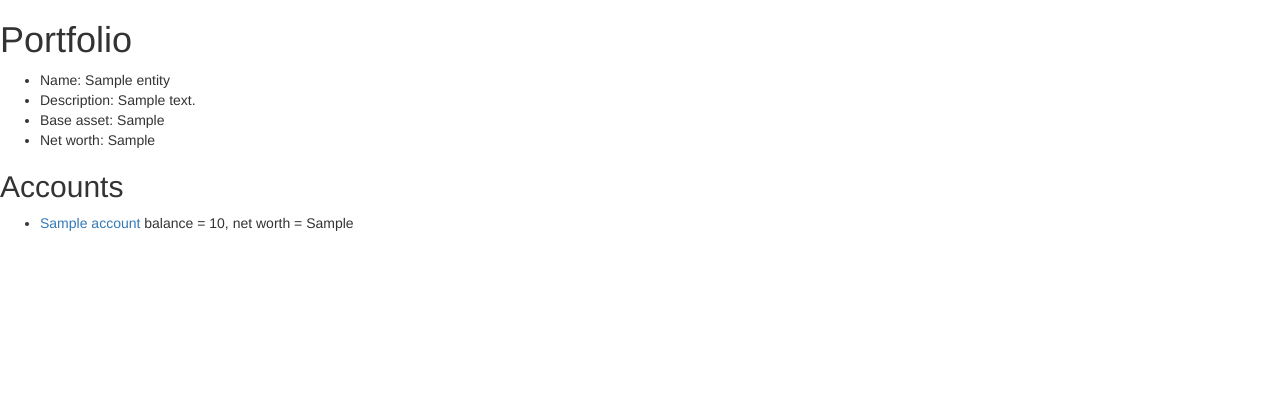
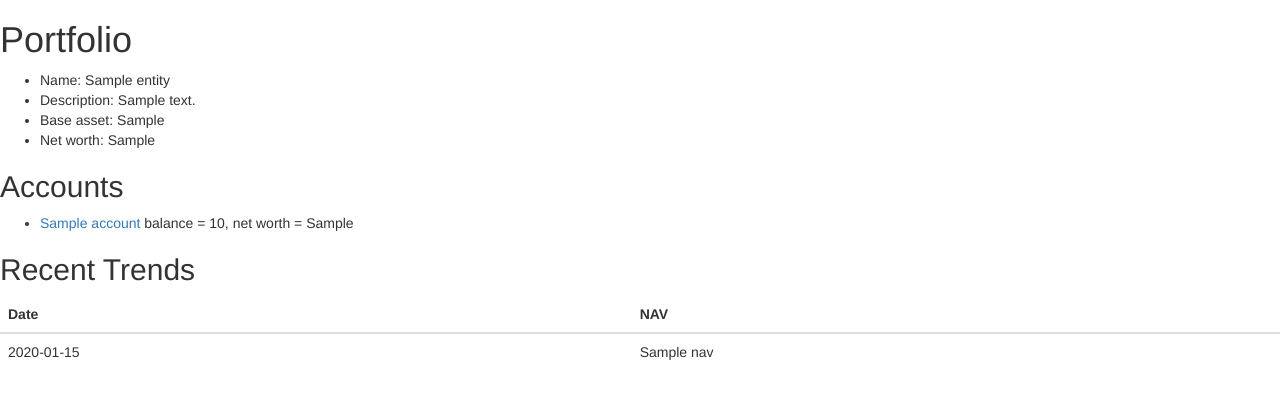
Before and after one commit to suminb/finance, a Flask app: template finance/main/templates/view_portfolio.html in a window 1280 px wide. Shown: the top 399 px of the page. Run offline with Flask 2, Linux system fonts and the light colour scheme; a user stored in the database is signed in; tables that the repository leaves empty hold one stand-in row (values such as "Sample post"); the template is opened without the code that fills it: most values are stand-ins (such as "Sample title", 1, 10 or a date in 2020); some libraries are stand-ins or nearby versions.

Commit message:
Show daily NAVs for the recent 30 days

```diff
--- a/finance/main/templates/view_portfolio.html
+++ b/finance/main/templates/view_portfolio.html
@@ -23,4 +23,22 @@
     {% endfor %}
   </ul>
 
+  <h2>Recent Trends</h2>
+  <table class="table">
+    <thead>
+      <tr>
+        <th>Date</th>
+        <th>NAV</th>
+      </tr>
+    </thead>
+    <tbody>
+      {% for date, nav in entity.daily_net_worth(-30, 0) %}
+      <tr>
+        <td>{{ date }}</td>
+        <td>{{ nav }}</td>
+      </tr>
+      {% endfor %}
+    </tbody>
+  </table>
+
 {% endblock %}
```
Also changed, not shown: finance/models.py (+8 -0 lines).
